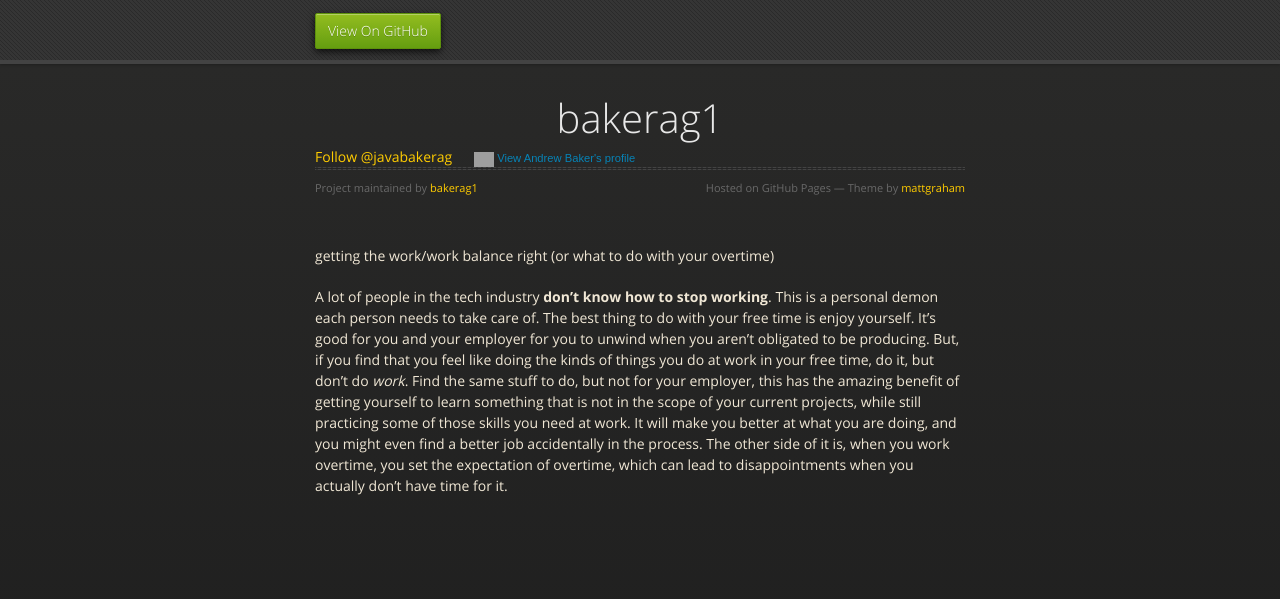
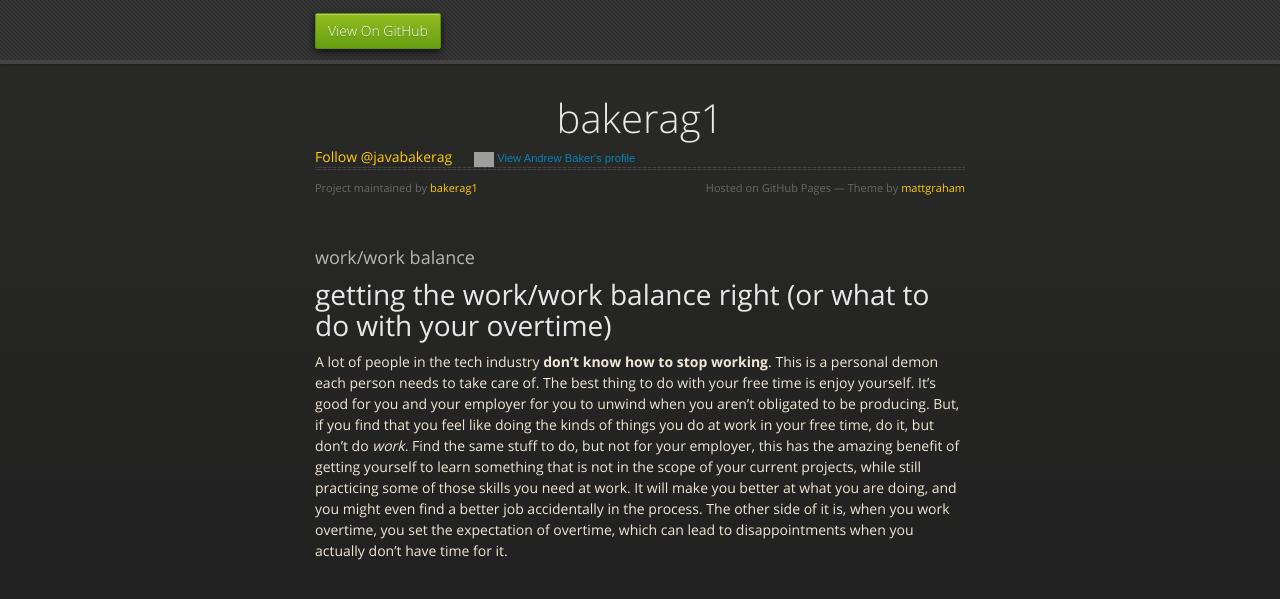
Before and after one commit to bakerag1/bakerag1, a Jekyll site: the page built from _posts/2017-09-07-balance.md, in a window 1280 px wide. Shown: the top 599 px of the page. Built offline with Jekyll 4.4.1, drawn with Linux system fonts in a browser that asks for light colours; nearby versions of some CDN libraries; comment, search, counter and statistics services are not loaded; grey boxes are pictures that could not be loaded.

Commit message:
minor title changes and add date to post

```diff
--- a/_layouts/post.html
+++ b/_layouts/post.html
@@ -37,7 +37,7 @@
         </div>
 
         <h3>
-<a id="my-barely-begun-user-page" class="anchor" href="#my-barely-begun-user-page" aria-hidden="true"><span aria-hidden="true" class="octicon octicon-link"></span></a>{{ title }}</h3>
+<a id="my-barely-begun-user-page" class="anchor" href="#my-barely-begun-user-page" aria-hidden="true"><span aria-hidden="true" class="octicon octicon-link"></span></a>{{ page.title }}</h3>
       {{ content }}
       </section>
     </div>
--- a/_posts/2017-09-07-balance.md
+++ b/_posts/2017-09-07-balance.md
@@ -2,6 +2,6 @@
 layout: post
 title: work/work balance
 ---
-getting the work/work balance right (or what to do with your overtime)
+# getting the work/work balance right (or what to do with your overtime)
 
 A lot of people in the tech industry **don't know how to stop working**. This is a personal demon each person needs to take care of. The best thing to do with your free time is enjoy yourself. It's good for you and your employer for you to unwind when you aren't obligated to be producing. But, if you find that you feel like doing the kinds of things you do at work in your free time, do it, but don't do _work_. Find the same stuff to do, but not for your employer, this has the amazing benefit of getting yourself to learn something that is not in the scope of your current projects, while still practicing some of those skills you need at work. It will make you better at what you are doing, and you might even find a better job accidentally in the process. The other side of it is, when you work overtime, you set the expectation of overtime, which can lead to disappointments when you actually don't have time for it.
--- a/index.html
+++ b/index.html
@@ -2,10 +2,11 @@
 layout: post
 title: My Barely Begun User Page
 ---
+      <h3>Thoughts:</h3>
       <ul>
         {% for post in site.posts %}
           <li>
-            <a href="{{ post.url }}">{{ post.title }}</a>
+            <a href="{{ post.url }}">{{ post.title }} - {{ post.date | date: "%Y-%m-%d"}}</a>
           </li>
         {% endfor %}
       </ul>
```
Also changed, not shown: other parts of _layouts/post.html (+1 -1 lines), _posts/2014-09-09-mavenArchetypesAsGuidelines.md (+1 -1 lines).
